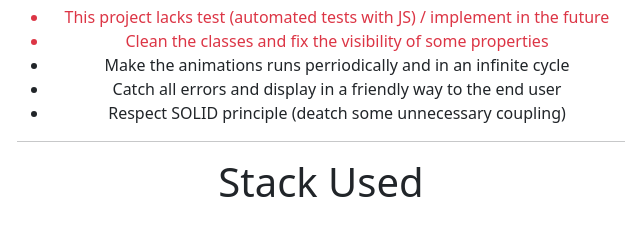
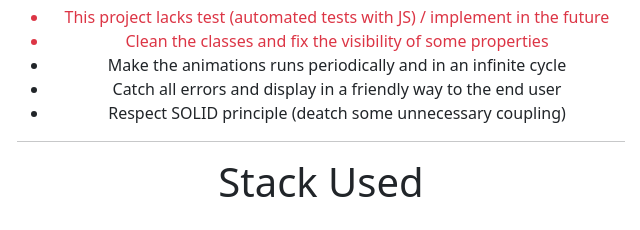
Before and after one commit to AndreLotusDev/ProjectParticleEmitter, a website built with Vite: page notes.html in a window 1280 px wide. Shown: the part 235-465 px from the top of the page, 319-959 px from the left. Built offline with nearby package versions, Linux system fonts and the light colour scheme.

Commit message:
fixed the misspelling of periodically

```diff
--- a/notes.html
+++ b/notes.html
@@ -29,7 +29,7 @@
         <ul>
             <li class="text-danger">This project lacks test (automated tests with JS) / implement in the future</li>
             <li class="text-danger">Clean the classes and fix the visibility of some properties</li>
-            <li>Make the animations runs perriodically and in an infinite cycle</li>
+            <li>Make the animations runs periodically and in an infinite cycle</li>
             <li>Catch all errors and display in a friendly way to the end user</li>
             <li>Respect SOLID principle (deatch some unnecessary coupling)</li>
         </ul>
```
